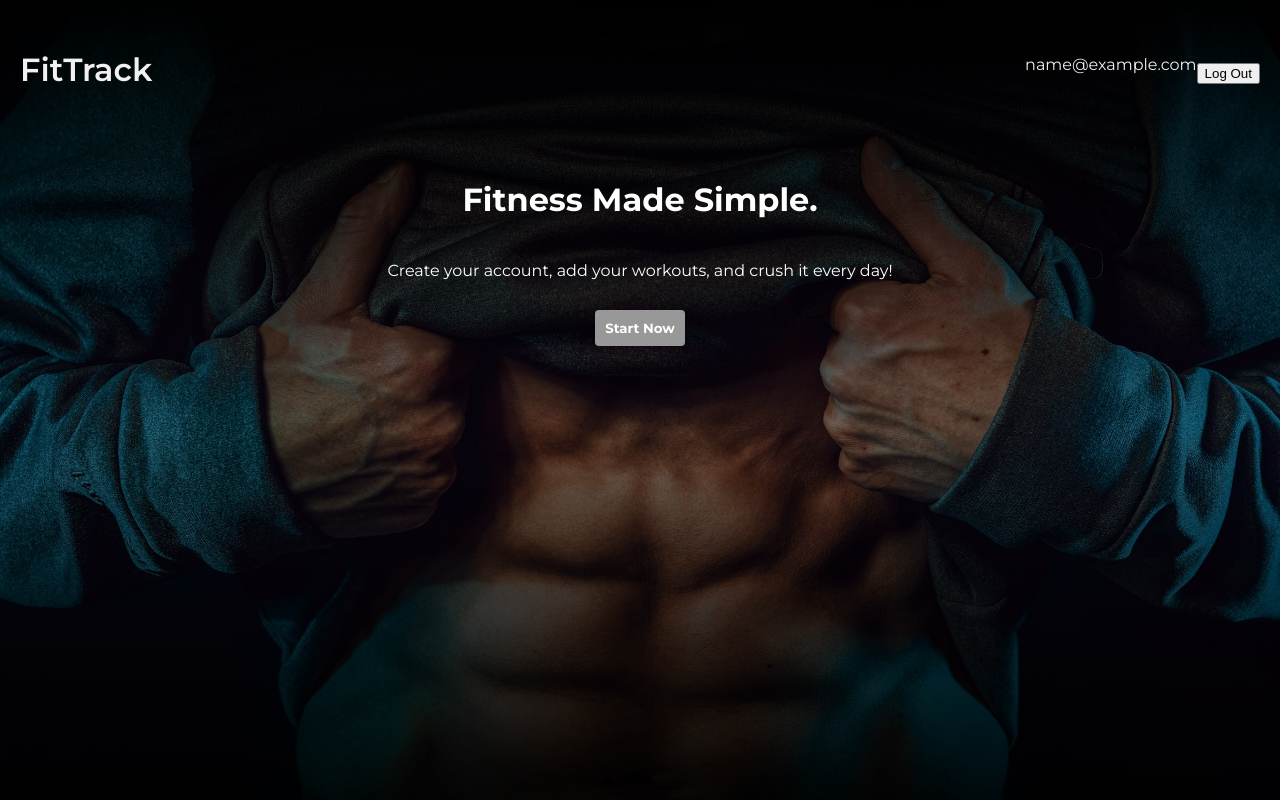
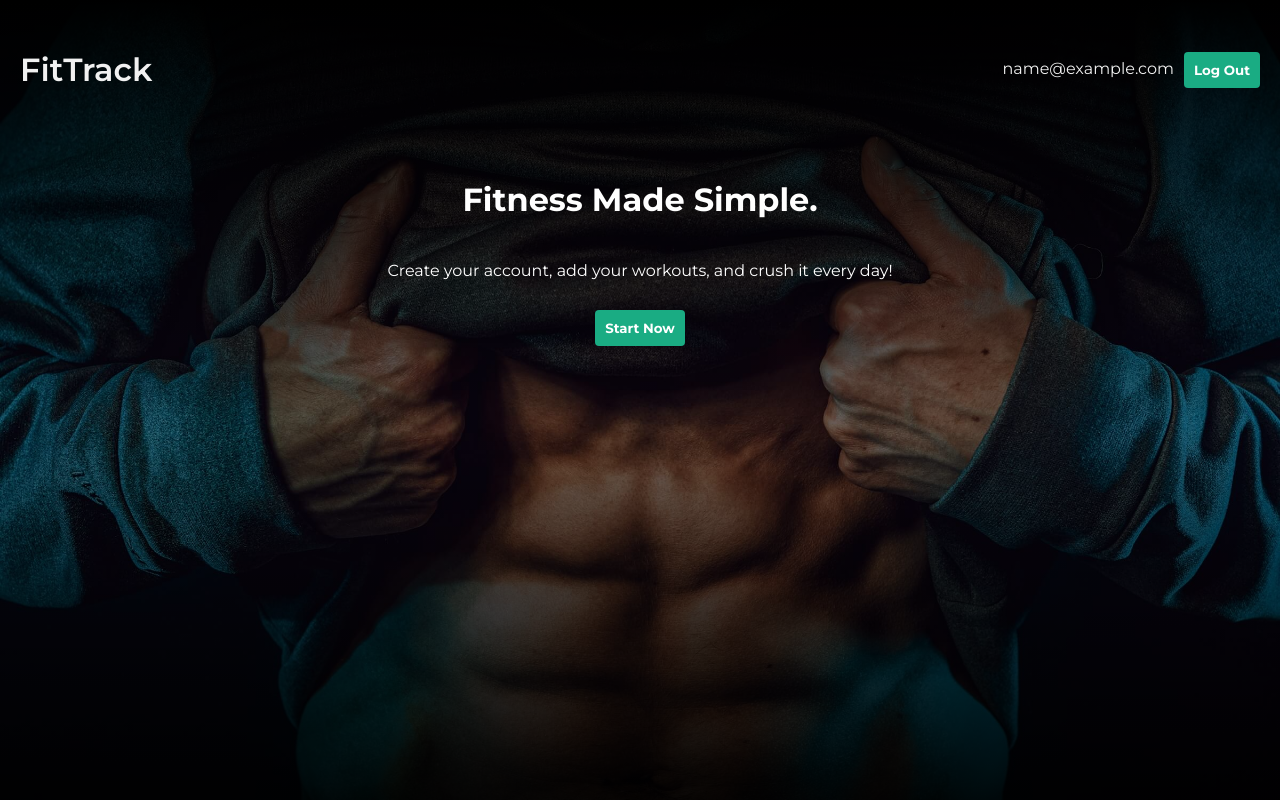
Before and after one commit to sidchopp/mern-workout, a React (Create React App) app in the folder client/: page / in a window 1280 px wide. Shown: the top 800 px of the page. Built offline with nearby package versions, Linux system fonts and the light colour scheme; sample sign-in values are in the browser's storage.

Commit message:
all buttons with same primary color, logout button css added

```diff
--- a/client/src/index.css
+++ b/client/src/index.css
@@ -86,6 +86,18 @@ nav a {
   border-bottom: 2px solid transparent;
 }
 
+nav button {
+  background: var(--primary);
+  border: 0;
+  color: #fff;
+  padding: 10px;
+  font-family: "Montserrat";
+  font-weight: bold;
+  border-radius: 4px;
+  cursor: pointer;
+  margin-left: 10px;
+}
+
 nav a:hover,
 a:focus,
 a:active {
@@ -107,7 +119,7 @@ a:active {
 }
 
 .hero button {
-  background: #989898;
+  background: var(--primary);;
   border: 0;
   color: #fff;
   padding: 10px;
@@ -197,7 +209,7 @@ input {
 }
 
 form button {
-  background: #989898;
+  background: var(--primary);;
   border: 0;
   color: #fff;
   padding: 10px;
```
